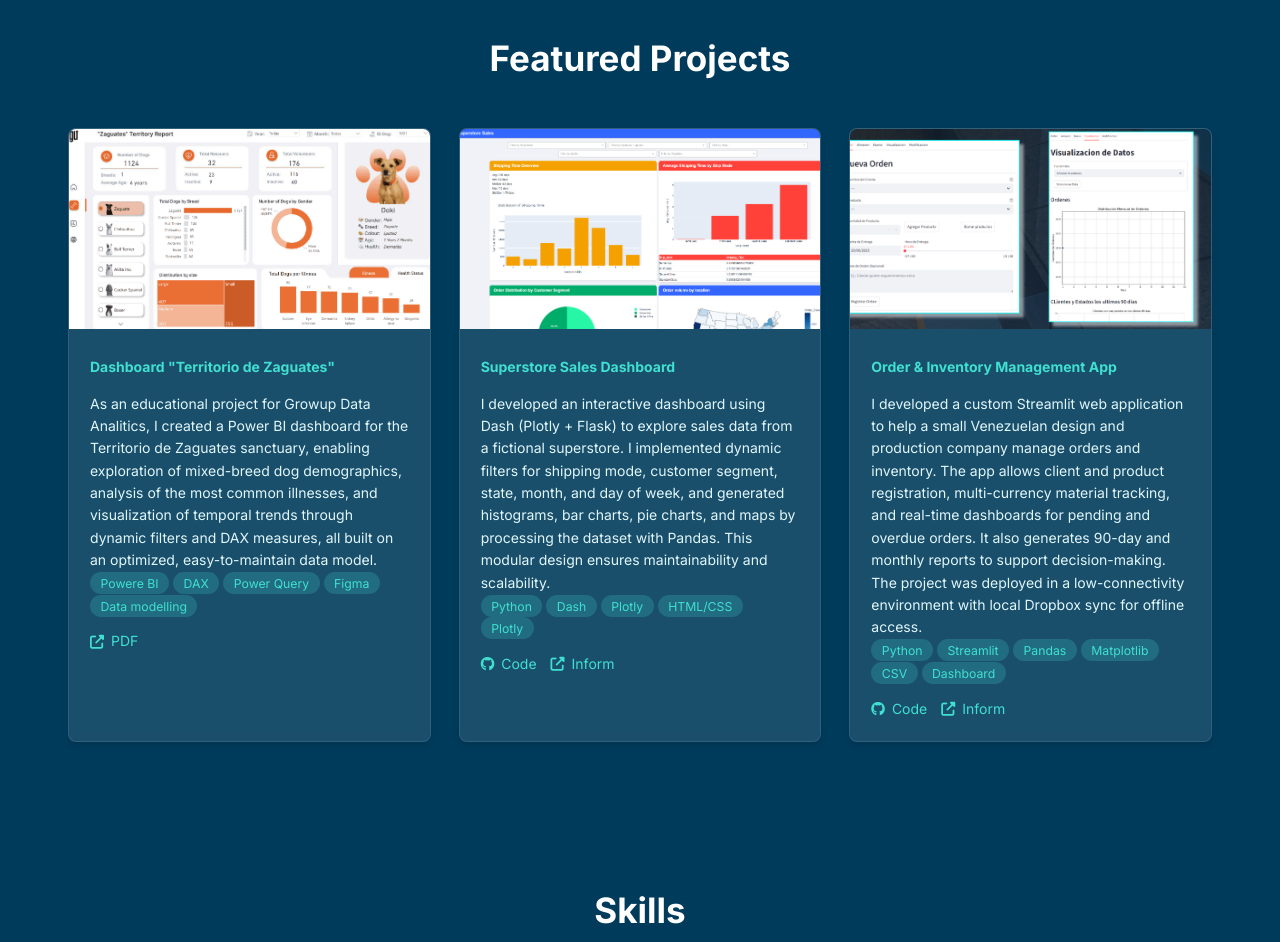
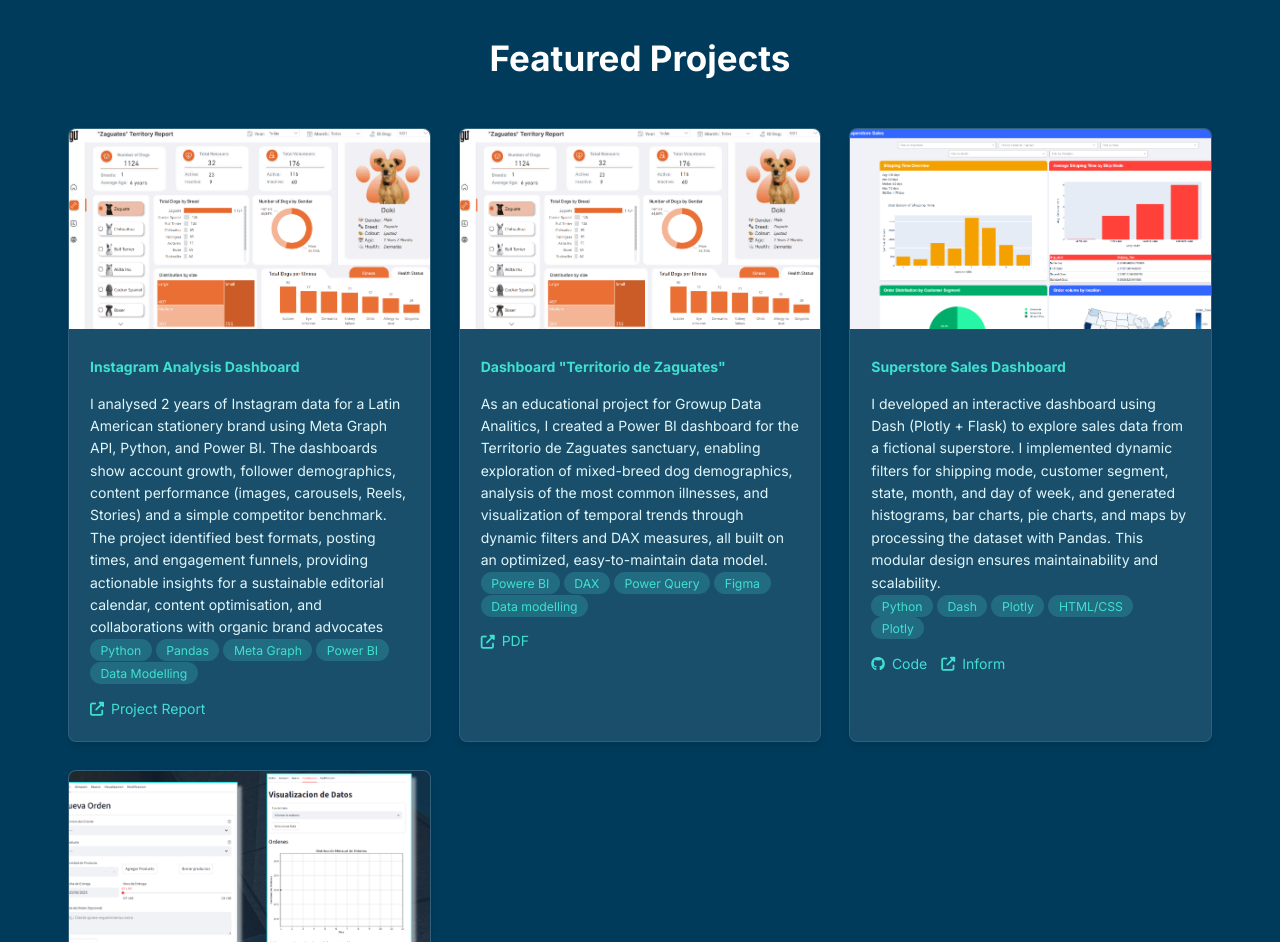
Before and after one commit to Leonel-M/Leonel-M.github.io, a plain HTML site: page index.html in a window 1280 px wide. Shown: the part 1440-2382 px from the top of the page. Drawn offline with Linux system fonts and the light colour scheme.

Commit message:
New Project

```diff
--- a/index.html
+++ b/index.html
@@ -110,8 +110,28 @@
         <div class="container">
             <h2 class="section-title">Featured Projects</h2>
             <div class="projects-grid">
+                <div class="project-card">
+                    <div class="project-image">
+                        <img src="assets\zaguate.png" alt="Dashboard 'Territorio de Zaguates'">
+                    </div>
+                    <div class="project-content">
+                        <h3>Instagram Analysis Dashboard</h3>
+                        <p>I analysed 2 years of Instagram data for a Latin American stationery brand using Meta Graph API, Python, and Power BI. The dashboards show account growth, follower demographics, content performance (images, carousels, Reels, Stories) and a simple competitor benchmark.
 
-                                <div class="project-card">
+The project identified best formats, posting times, and engagement funnels, providing actionable insights for a sustainable editorial calendar, content optimisation, and collaborations with organic brand advocates</p>
+                        <div class="project-tech">
+                            <span>Python</span>
+                            <span>Pandas</span>
+                            <span>Meta Graph</span>
+                            <span> Power BI</span>
+                            <span>Data Modelling</span>
+                        </div>
+                        <div class="project-links">
+                            <a href="https://drive.google.com/file/d/1zlKT3fc9B9pSr1y95ajdHYtITxrvTLso/view?usp=sharing" class="project-link" target="_blank"><i class="fas fa-external-link-alt"></i> Project Report</a>
+                        </div>
+                    </div>
+                </div>
+                <div class="project-card">
                     <div class="project-image">
                         <img src="assets\zaguate.png" alt="Dashboard 'Territorio de Zaguates'">
                     </div>
@@ -130,8 +150,6 @@
                         </div>
                     </div>
                 </div>
-
-
                 <div class="project-card">
                     <div class="project-image">
                         <img src="assets\project1.png" alt="Online Store Dashboard">
```
